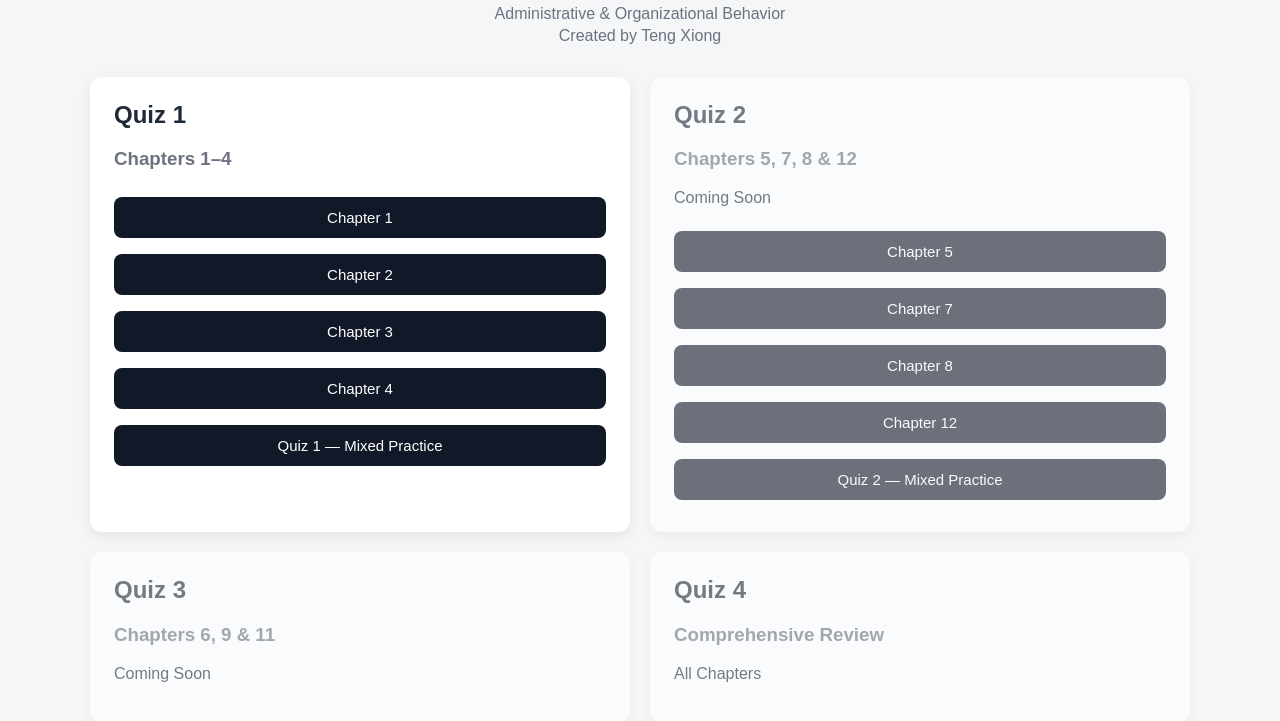
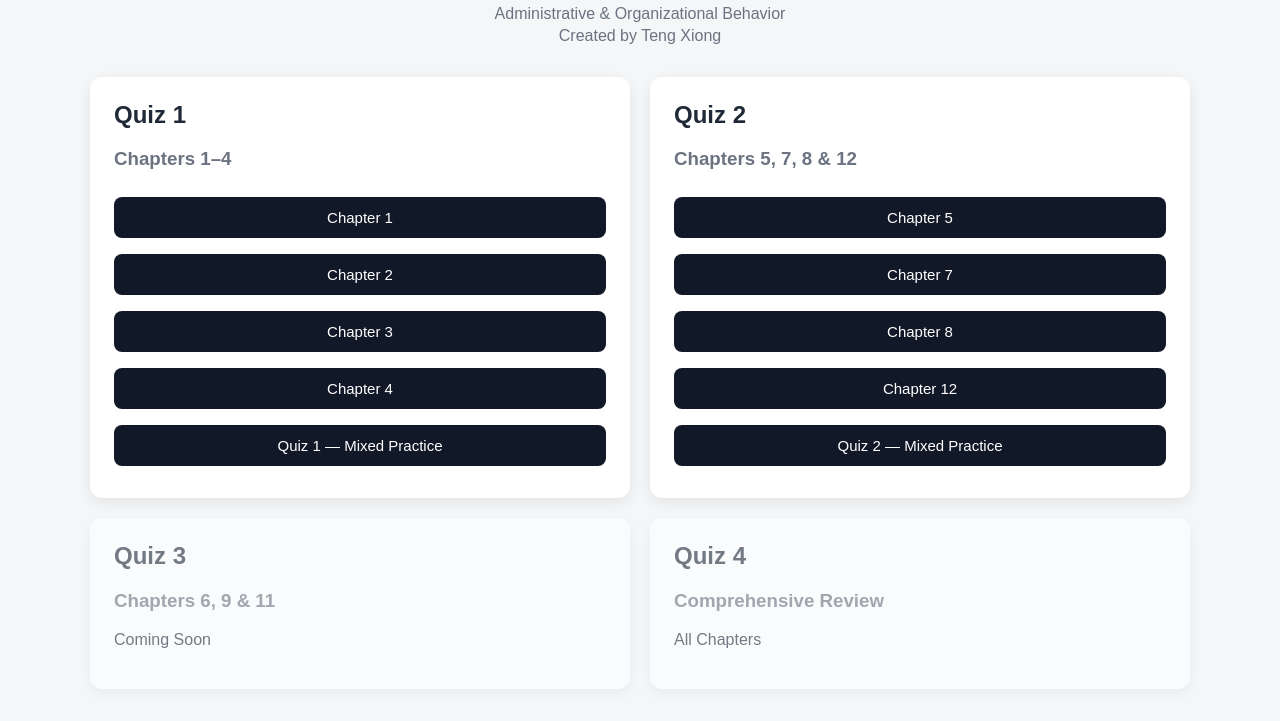
Before and after one commit to tengxiong02-lgtm/mgt110-study-guide, a plain HTML site: page index.html in a window 1280 px wide. Shown: the part 107-828 px from the top of the page. Drawn offline with Linux system fonts and the light colour scheme.

Commit message:
Mark Quiz 2 live

```diff
--- a/index.html
+++ b/index.html
@@ -77,18 +77,14 @@
 
       <!-- QUIZ 2 -->
 
-      <div class="quiz-column coming-soon">
+      <div class="quiz-column">
 
         <h2>Quiz 2</h2>
 
         <h3>
           Chapters 5, 7, 8 & 12
         </h3>
-
-        <p>Coming Soon</p>
-
-
-        <button type="button" onclick="startChapter(5)">Chapter 5</button>
+<button type="button" onclick="startChapter(5)">Chapter 5</button>
         <button type="button" onclick="startChapter(7)">Chapter 7</button>
         <button type="button" onclick="startChapter(8)">Chapter 8</button>
         <button type="button" onclick="startChapter(12)">Chapter 12</button>
```
